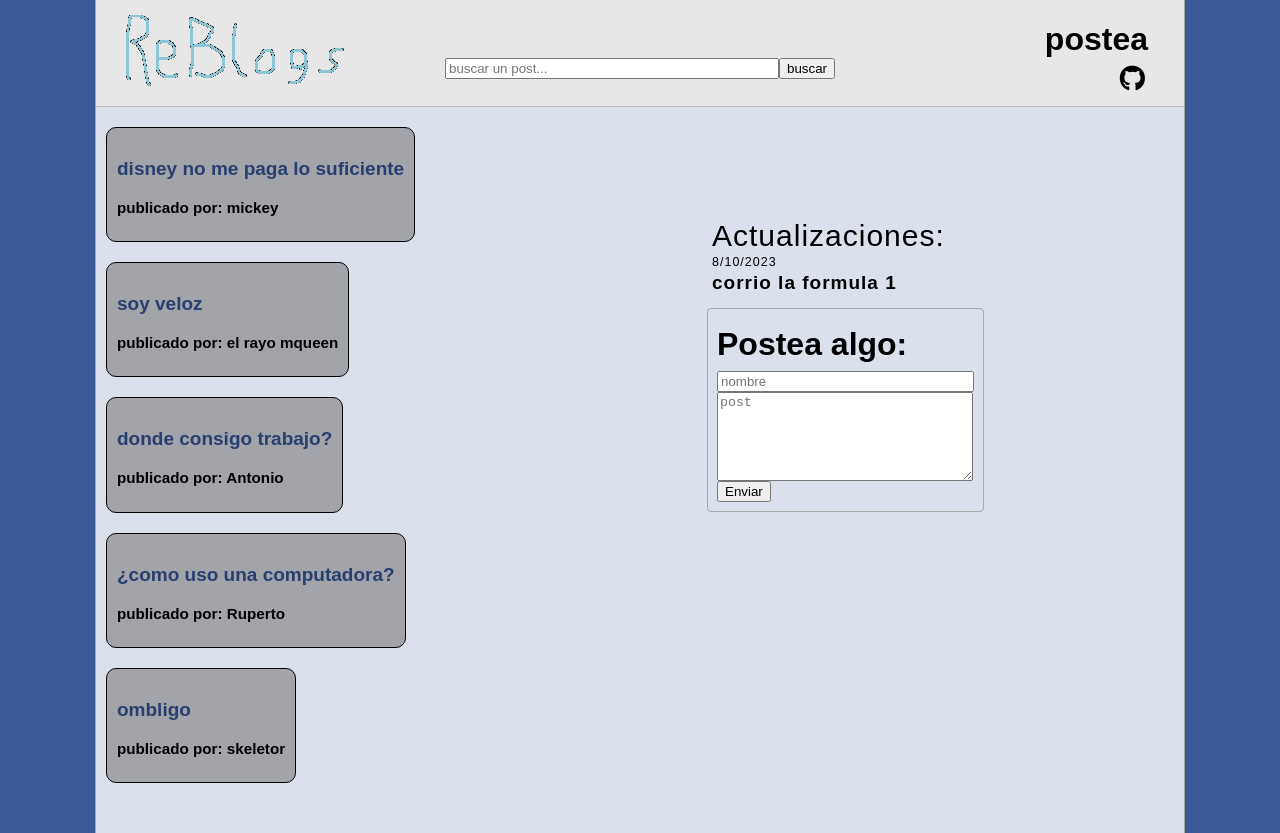
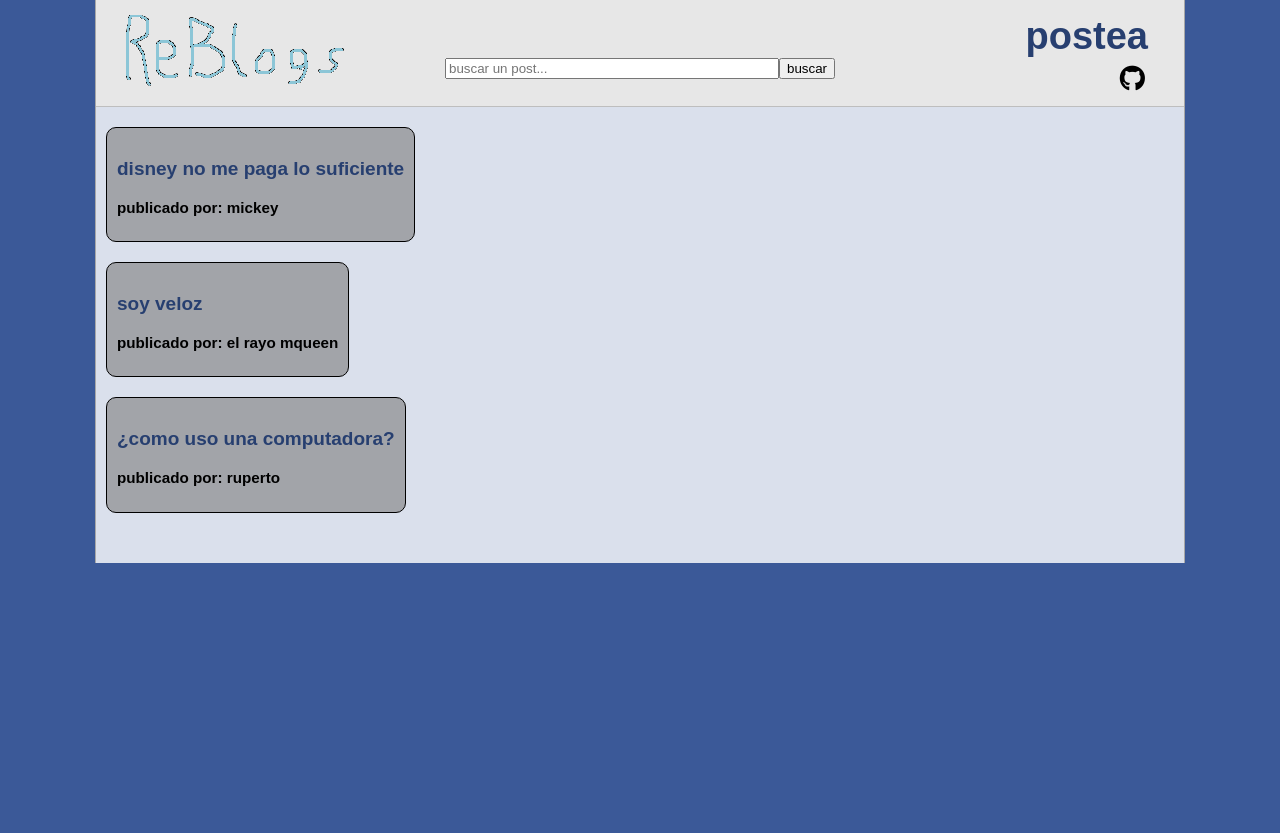
Before and after one commit to skinnyleonard/Blog_Grupal, a React (Vite) app: page / in a window 1280 px wide. After the commit the page ends 800 px from the top, so only its background shows below. Built offline with nearby package versions, Linux system fonts and the light colour scheme.

Commit message:
Add files via upload

```diff
--- a/src/App.css
+++ b/src/App.css
@@ -142,3 +142,7 @@ body{
     transform: rotate(360deg) scale(1.5);
 	transition: 0.5s;
 }
+.fa-xmark{
+    cursor: pointer;
+    font-size: 28px;
+}
--- a/src/App.jsx
+++ b/src/App.jsx
@@ -1,6 +1,7 @@
 import { useState, useEffect } from "react";
 import { BrowserRouter, Route, Routes } from "react-router-dom";
 import Poster from "./components/Poster";
+import Posts from "./components/Posts";
 import Fullpost from "./components/Fullpost";
 import "./App.css";
 import Admin from './components/Admin'
@@ -19,18 +20,8 @@ function App({ createNewPost }) {
     },
     {
       id: 3,
-      user: "Antonio",
-      post: "donde consigo trabajo?",
-    },
-    {
-      id:4,
-      user: "Ruperto",
+      user: "ruperto",
       post: "¿como uso una computadora?",
-    },
-    {
-      id:5,
-      user: "skeletor",
-      post: "ombligo",
     },
   ]);
   function createNewPost (newUser, newPost) {
@@ -57,14 +48,16 @@ function App({ createNewPost }) {
   }, [ info ])
 
   return (
+    <>
     <BrowserRouter>
       <Routes>
-        <Route exact path="/" element={<Poster info={info} createNewPost={createNewPost}/>} />
+        <Route exact path="/" element={<Posts info={info} setInfo={setInfo}/>}/>
+        <Route exact path="/poster" element={<Poster info={info} createNewPost={createNewPost}/>} />
         <Route path="/posts/:id" element={<Fullpost info={info} />} />
-        {/* <Route exact path="/poster" element={<Poster />}/> */}
         <Route path="/admin" element={<Admin />}/>
       </Routes>
     </BrowserRouter>
+    </>
   );
 }
 
--- a/src/components/Admin.jsx
+++ b/src/components/Admin.jsx
@@ -1,12 +1,32 @@
-function Admin() {
+import { useState } from "react";
+
+function Admin({ setShow, show }) {
+  const [confirm, setConfirm] = useState("");
+
+  function handleSubmit(e) {
+    e.preventDefault();
+
+    if (confirm == 123) {
+      // window.location = '/';
+      setShow(!show)
+    } else console.log("mal");
+
+    setConfirm("");
+  }
+
   return (
-    <form>
+    <>
+      <form onSubmit={handleSubmit}>
         <input
           type="text"
           placeholder="contraseña para administrador"
           style={{ width: "500px" }}
+          value={confirm}
+          onChange={(e) => setConfirm(e.target.value)}
         />
+        <button>ingresar</button>
       </form>
+    </>
   );
 }
 
--- a/src/components/Comentador.jsx
+++ b/src/components/Comentador.jsx
@@ -10,7 +10,6 @@ function Comentador(props) {
   function handleSubmit(e) {
     e.preventDefault();
     props.createNewComment(newName, newComment)
-    // localStorage.setItem("thenames", newName);
     let comments = JSON.parse(localStorage.getItem(`thecomments/${id}`));
     if (comments)
       localStorage.setItem(`thecomments/${id}`, JSON.stringify([...comments, newComment]));
--- a/src/components/Fullpost.jsx
+++ b/src/components/Fullpost.jsx
@@ -8,9 +8,7 @@ import Comentador from "./Comentador";
 function Fullpost({ info }) {
   const { id } = useParams();
 
-  const [comments, setComments] = useState([
-    { thename: "pablito", comment: "me gusta si dale" },
-  ]);
+  const [comments, setComments] = useState([]);
 
   function createNewComment(newName, newComment) {
     setComments([...comments, { thename: newName, comment: newComment }]);
@@ -27,9 +25,6 @@ function Fullpost({ info }) {
       setComments(JSON.parse(data));
     }
   }, []);
-  // useEffect(() => {
-  //   localStorage.setItem("thenames", JSON.stringify(comments));
-  // }, [comments]);
   useEffect(() => {
     localStorage.setItem(`thecomments/${id}`, JSON.stringify(comments));
   }, [comments]);
--- a/src/components/Header.jsx
+++ b/src/components/Header.jsx
@@ -1,19 +1,21 @@
 import React from "react";
-import logoBlog from '../logoBlog.png'
+import logoBlog from "../logoBlog.png";
 import { Link } from "react-router-dom";
 import Poster from "./Poster";
 
 function Header() {
   return (
     <header className="header">
-    <h1>postea</h1>
+      <Link to={`/poster`}>
+        <h1>postea</h1>
+      </Link>
 
       <a
         className="fa-brands fa-github"
         href="https://github.com/skinnyleonard/Blog_Grupal"
         target="_blank"
       ></a>
-      <img src={logoBlog}/>
+      <img src={logoBlog} />
       <form className="buscador">
         <input type="search" placeholder="buscar un post..." />
         <button>buscar</button>
--- a/src/components/Poster.jsx
+++ b/src/components/Poster.jsx
@@ -1,9 +1,8 @@
 import React from "react";
 import { useState } from "react";
-import Posts from "./Posts";
-import Header from "./Header";
 import Markdown from 'react-markdown';
 import remarkGfm from 'remark-gfm';
+import { Link } from "react-router-dom";
 
 function Poster({ info, createNewPost }) {
   const [newUser, setNewUser] = useState("");
@@ -19,7 +18,6 @@ function Poster({ info, createNewPost }) {
   }
   return (
     <>
-      <Header />
       <div className="updates">
         <h1 style={{lineHeight:'0', fontWeight:'lighter'}}>Actualizaciones:</h1>
         <small>8/10/2023</small>
@@ -44,9 +42,7 @@ function Poster({ info, createNewPost }) {
             <Markdown remarkPlugins={[remarkGfm]}>{newPost}</Markdown>
           <button>Enviar</button>
         </form>
-        <div>
-          <Posts info={info} />
-        </div>
+        <Link to={`/`}><h1>Volver al Home</h1></Link>
     </>
   );
 }
--- a/src/components/Posts.jsx
+++ b/src/components/Posts.jsx
@@ -1,23 +1,47 @@
 import React from "react";
 import { useState } from "react";
 import { Link } from "react-router-dom";
-import App from "../App";
 import Markdown from 'react-markdown';
 import remarkGfm from 'remark-gfm';
+import Header from "./Header";
 
-function Posts({ info }) {
+function Posts({ info, setInfo }) {
+  const [ show, setShow ] = useState(false)
+
+  function deletePosts(id){
+    const newPosts = info.filter(post => post.id !== id)
+    setInfo(newPosts)
+  }
   return (
     <>
-      {info.map((post) => (
-        <div className="posteo">
-          <Link to={`/posts/${post.id}`}>
-           <h1><Markdown remarkPlugins={[remarkGfm]}>{post.post}</Markdown></h1>
-          </Link>
-          <h3>publicado por: {post.user}</h3>
+      <Header />
+      {info.map(post =>
+        <div >
+          <Post
+          link={<Link to={`/posts/${post.id}`}>
+           <h1><Markdown remarkPlugins={[remarkGfm]}>{post.post}</Markdown></h1></Link>}
+          pub={post.user}
+          info={info}
+          deletePosts={deletePosts}
+          ide={post.id}
+          setShow={setShow}
+          show={show}
+          />
         </div>
-      ))}
+      )}
     </>
   );
 }
 
 export default Posts;
+
+function Post({ link, pub, info, deletePosts, ide, show }){
+
+  return(
+    <div className="posteo">
+      <h1>{link}</h1>
+      {show && <button className="fa-solid fa-xmark" onClick={() => deletePosts(ide)}></button>}
+      <h3>publicado por: {pub}</h3>
+    </div>
+  )
+}
```
Lines whose indentation alone changed are shown as unchanged.
